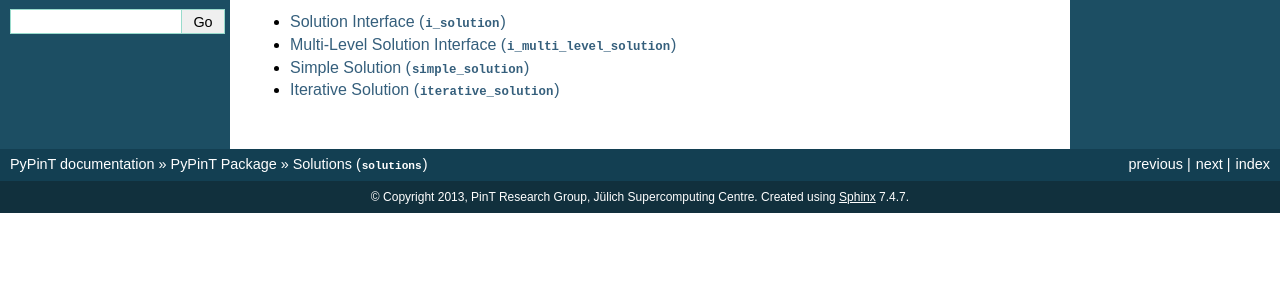
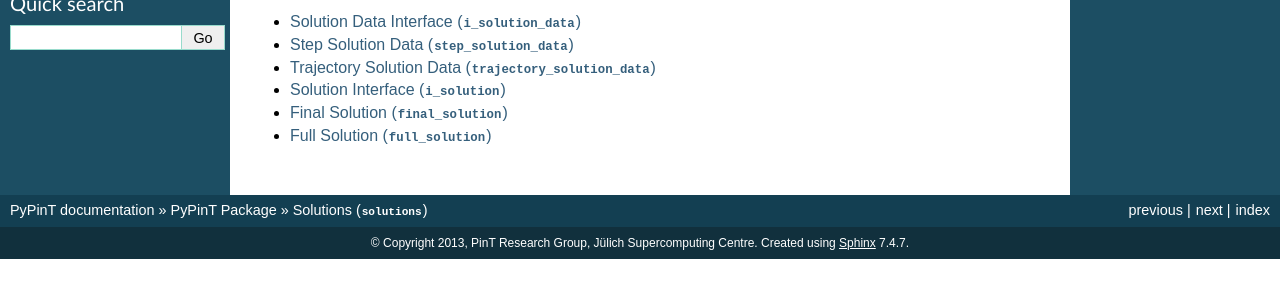
Before and after one commit to Parallel-in-Time/PyPinT, a Sphinx documentation site: the page built from doc/source/api/solutions/package.rst, in a window 1280 px wide, cut to the strip 192-490 px from the top of the page. Built offline with Sphinx 7.4.7, drawn with Linux system fonts in a browser that asks for light colours; some of the changed text lies outside the part shown.

Commit message:
docu: solutions
Signed-off-by: Torbjörn Klatt <t.klatt@fz-juelich.de>

```diff
--- /dev/null
+++ b/doc/source/api/solutions/final_solution.rst
@@ -0,0 +1,4 @@
+Final Solution (:mod:`final_solution`)
+======================================
+
+.. automodule:: pypint.solutions.final_solution
--- /dev/null
+++ b/doc/source/api/solutions/full_solution.rst
@@ -0,0 +1,4 @@
+Full Solution (:mod:`full_solution`)
+====================================
+
+.. automodule:: pypint.solutions.full_solution
--- a/doc/source/api/solutions/i_multi_level_solution.rst
+++ /dev/null
@@ -1,4 +0,0 @@
-Multi-Level Solution Interface (:mod:`i_multi_level_solution`)
-==============================================================
-
-.. automodule:: pypint.solutions.i_multi_level_solution
--- /dev/null
+++ b/doc/source/api/solutions/i_solution_data.rst
@@ -0,0 +1,4 @@
+Solution Data Interface (:mod:`i_solution_data`)
+================================================
+
+.. automodule:: pypint.solutions.i_solution_data
--- a/doc/source/api/solutions/iterative_solution.rst
+++ /dev/null
@@ -1,4 +0,0 @@
-Iterative Solution (:mod:`iterative_solution`)
-==============================================
-
-.. automodule:: pypint.solutions.iterative_solution
--- a/doc/source/api/solutions/package.rst
+++ b/doc/source/api/solutions/package.rst
@@ -5,7 +5,9 @@ Solutions (:mod:`solutions`)
 
 .. toctree::
 
+    i_solution_data
+    step_solution_data
+    trajectory_solution_data
     i_solution
-    i_multi_level_solution
-    simple_solution
-    iterative_solution
+    final_solution
+    full_solution
--- a/doc/source/api/solutions/simple_solution.rst
+++ /dev/null
@@ -1,4 +0,0 @@
-Simple Solution (:mod:`simple_solution`)
-========================================
-
-.. automodule:: pypint.solutions.simple_solution
--- /dev/null
+++ b/doc/source/api/solutions/step_solution_data.rst
@@ -0,0 +1,4 @@
+Step Solution Data (:mod:`step_solution_data`)
+==============================================
+
+.. automodule:: pypint.solutions.step_solution_data
--- /dev/null
+++ b/doc/source/api/solutions/trajectory_solution_data.rst
@@ -0,0 +1,4 @@
+Trajectory Solution Data (:mod:`trajectory_solution_data`)
+==========================================================
+
+.. automodule:: pypint.solutions.trajectory_solution_data
```
